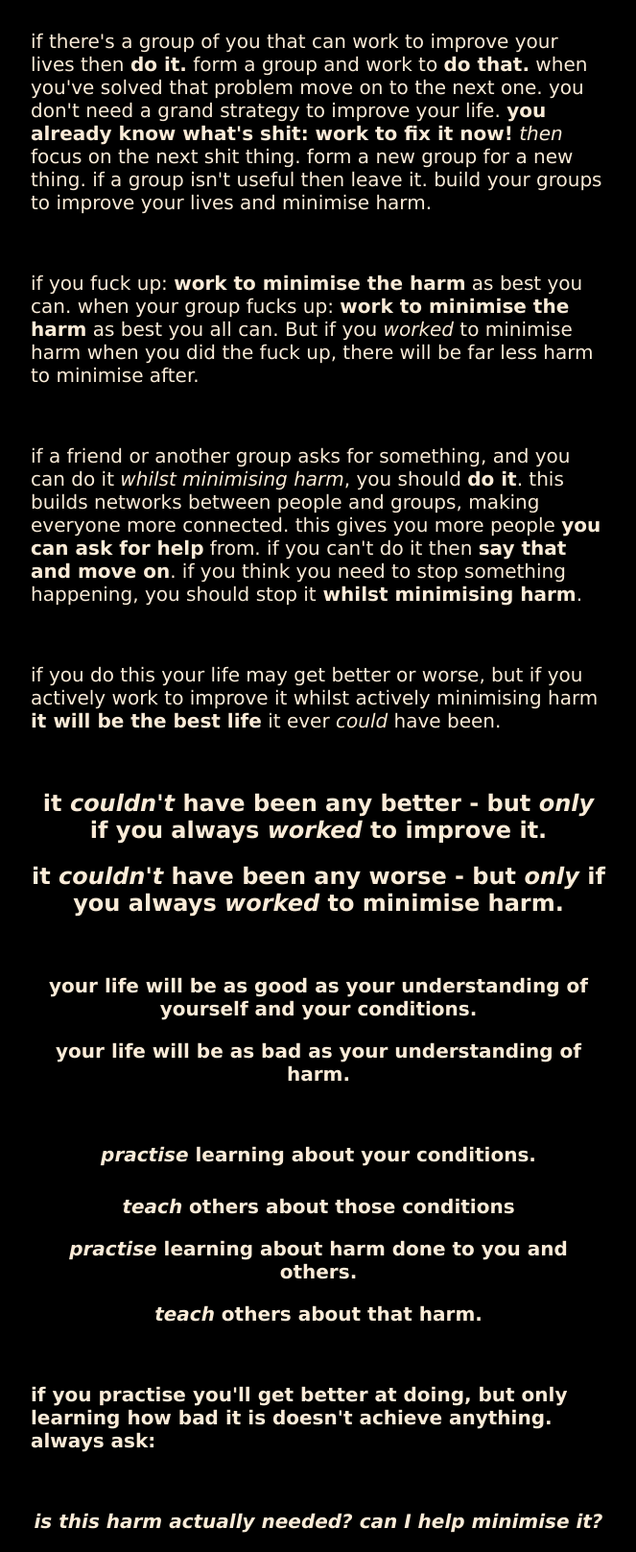
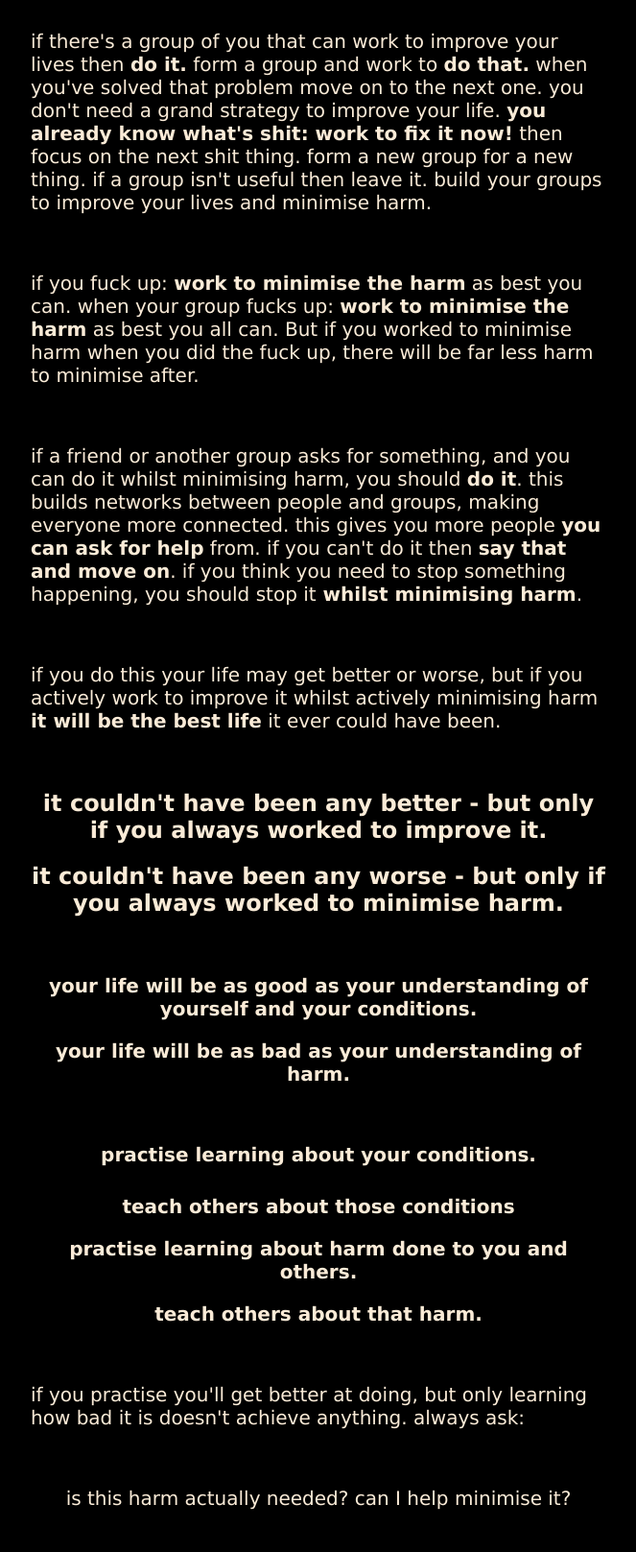
Before and after one commit to itsalljustshit/itsalljustshit.github.io, a plain HTML site: page index.html in a window 1280 px wide. Shown: the part 1180-2797 px from the top of the page at 96% size, without its empty margins (308-971 px from the left). Drawn offline with Linux system fonts and the light colour scheme.

Commit message:
removed italics

```diff
--- a/index.html
+++ b/index.html
@@ -117,7 +117,7 @@
             </p>
             <p>
                 <b>fuck why.</b> we all have our own versions of why. let's stop arguing and
-                decide <b>what.</b> and <b>do it</b>. let's start asking <b>what can I <i>actually</i> do</b> to
+                decide <b>what.</b> and <b>do it</b>. let's start asking <b>what can I actually do</b> to
                 make the
                 world a better place?
             </p>
@@ -128,10 +128,10 @@
                 work to minimise harm.
             </h2>
             <p>
-                it sounds obvious. <i> it is. <b>it's obvious to everyone.</b></i> you're probably already doing it,
+                it sounds obvious. it is. <b>it's obvious to everyone.</b> you're probably already doing it,
                 without realising you are. life is shit, we all want it to be
                 better, but we're so busy arguing over <b>why</b> it's shit that we forget we started all
-                this because <b>life <i>is</i> shit.</b></p>
+                this because <b>life is shit.</b></p>
             <p> let's just <b>do it.</b> let's make it
                 better for everyone by minimising the harm we do, and better for ourselves by working to improve our
                 conditions. <b>the more people that do this, the less shit it will be,</b>
@@ -141,18 +141,18 @@
                 if there's a group of you that can work to improve your lives then <b>do it.</b> form a group and
                 work to <b>do that.</b> when you've solved that problem move on to the next one. you don't
                 need a grand strategy to improve your life. <b>you already know what's shit: work to fix it
-                    now!</b><i> then</i> focus on the next shit thing. form a new group for a new
+                    now!</b> then focus on the next shit thing. form a new group for a new
                 thing. if a group isn't useful then leave it. build your groups to improve your lives
                 and minimise harm.
 
             </p>
             <p>if you fuck up: <strong>work to minimise the harm</strong> as best you can. when your
                 group fucks up: <strong>work to minimise the harm</strong> as best you all can.
-                But if you <i>worked</i> to minimise harm when you did the fuck up, there will be far less harm to
+                But if you worked to minimise harm when you did the fuck up, there will be far less harm to
                 minimise after.</p>
 
             <p>if a friend or another group asks for something, and you can do it
-                <i>whilst minimising harm</i>, you should <strong>do it</strong>. this builds networks
+                whilst minimising harm, you should <strong>do it</strong>. this builds networks
                 between people and groups, making everyone more connected. this gives you more people <strong>you can
                     ask for help</strong> from. if you can't do it then <strong>say that and move on</strong>. if you
                 think you need to stop something happening, you should stop it<strong> whilst minimising
@@ -160,17 +160,17 @@
             </p>
 
             <p>if you do this your life may get better or worse, but if you actively work to improve it
-                whilst actively minimising harm <strong>it will be the best life</strong><i> </i>it ever <i>could</i>
+                whilst actively minimising harm <strong>it will be the best life</strong> it ever could
                 have been.</h2>
 
 
-            <h2><strong>it </strong><i><strong>couldn't</i></strong><strong> have been any better -
-                </strong><strong>but</strong><i><strong> only</i></strong><strong> if you always
-                </strong><i><strong>worked</i></strong><strong> to improve it. </strong></h2>
+            <h2><strong>it </strong><strong>couldn't</strong><strong> have been any better -
+                </strong><strong>but</strong><strong> only</strong><strong> if you always
+                </strong><strong>worked</strong><strong> to improve it. </strong></h2>
 
-            <h2><strong>it </strong><i><strong>couldn't</i></strong><strong> have been any worse -
-                </strong><strong>but</strong><strong> </strong><i><strong>only</i></strong><strong> if you always
-                </strong><i><strong>worked</i></strong><strong> to minimise harm.</strong></p>
+            <h2><strong>it </strong><strong>couldn't</strong><strong> have been any worse -
+                </strong><strong>but</strong><strong> </strong><strong>only</strong><strong> if you always
+                </strong><strong>worked</strong><strong> to minimise harm.</strong></p>
 
                 <h3><strong>your life will be as good as your
                     </strong><strong>understanding</strong><strong> of yourself and your
@@ -179,30 +179,25 @@
                 <h3><strong>your life will be as bad as your understanding of harm.</strong>
                 </h3>
 
-                <h3 class="final-line"><i><strong>practise</i></strong><strong> learning about your conditions.</strong>
+                <h3 class="final-line"><strong>practise</strong><strong> learning about your conditions.</strong>
                 </h3>
-                <h3><i><strong>teach</i></strong><strong> others about those conditions</h3>
-                <h3><i><strong>practise</i></strong><strong> learning about harm done to you
-                        and others.</strong></h3>
-                <h3><i><strong>teach</i></strong><strong> others about that harm.</h3>
+                <h3>teach others about those conditions</h3>
+                <h3>practise learning about harm done to you
+                    and others.</h3>
+                <h3>teach others about that harm.</h3>
 
                 <p>if you practise you'll get better at doing, but only learning how bad it is doesn't achieve anything.
                     always ask:
                 <p class="centered">
-                    <i> is this harm actually needed? can I help minimise it?</i>
+                    is this harm actually needed? can I help minimise it?
                 </p>
                 <p class="centered">
-                    <i>is doing
-                        this going to make my life better or worse?
-                    </i>
+                    is doing
+                    this going to make my life better or worse?
+
                 </p>
-                </p>
-
-                <p>to put it simply:</p>
-
-                <h2><i><strong>don't just think it, do it!</i></strong><i> </i></h2>
-
-                <p><b>your best life is on the line! do whatever you can, all the time! do it for every
+                <p><b>don't just think it, do it! your best life is on the line! do whatever you can, all the time! do
+                        it for every
                         single
                         decision you make!</b></p>
 
@@ -227,7 +222,7 @@
                         it's up to us <strong>all</strong> to decide which one it will be.
                     </h3>
                     <p class="final-line centered">
-                        another world <b>is</b> possible. but we <b>all</b> need to build it <b><i>together.</i></b>
+                        another world <b>is</b> possible. but we <b>all</b> need to build it <b>together.</b>
 
                 </div>
         </div>
```
